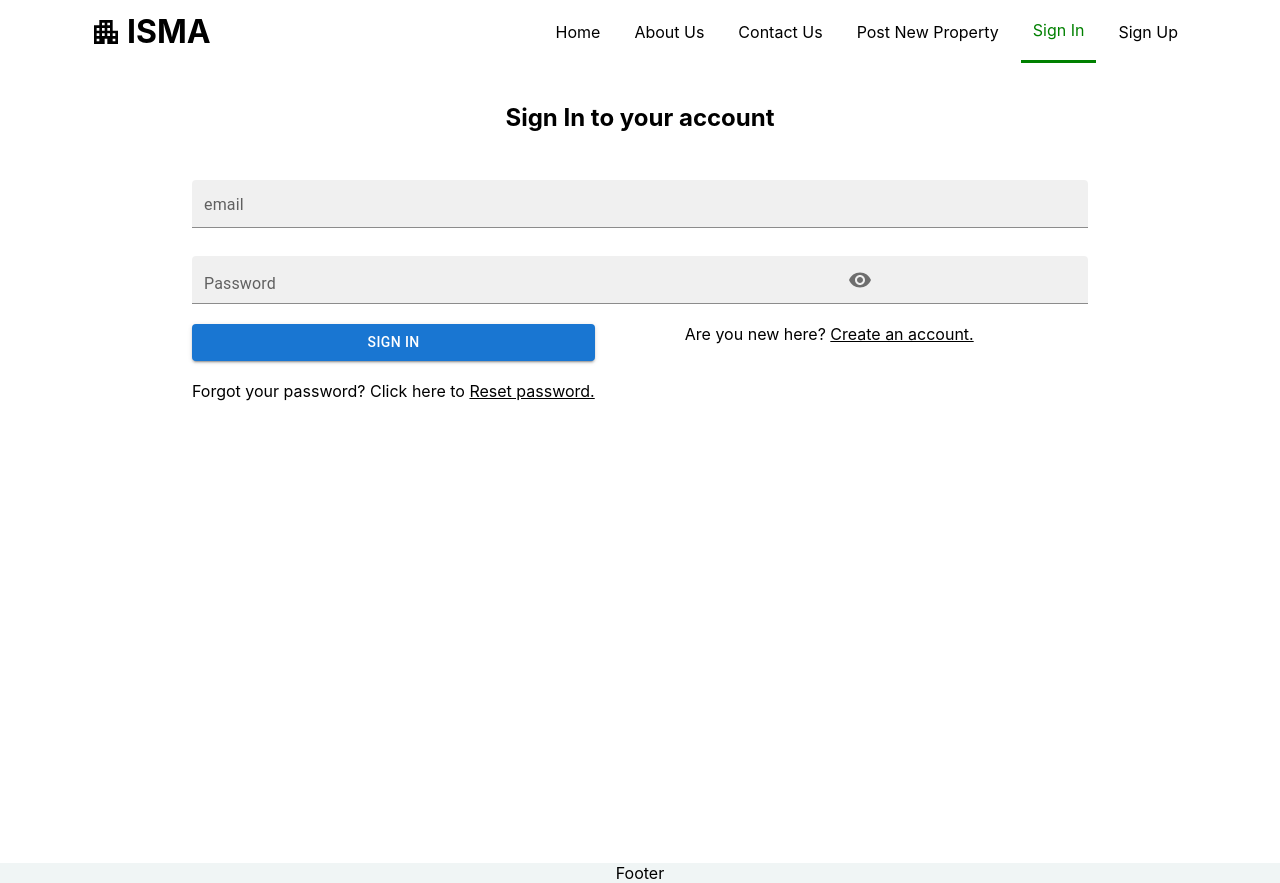
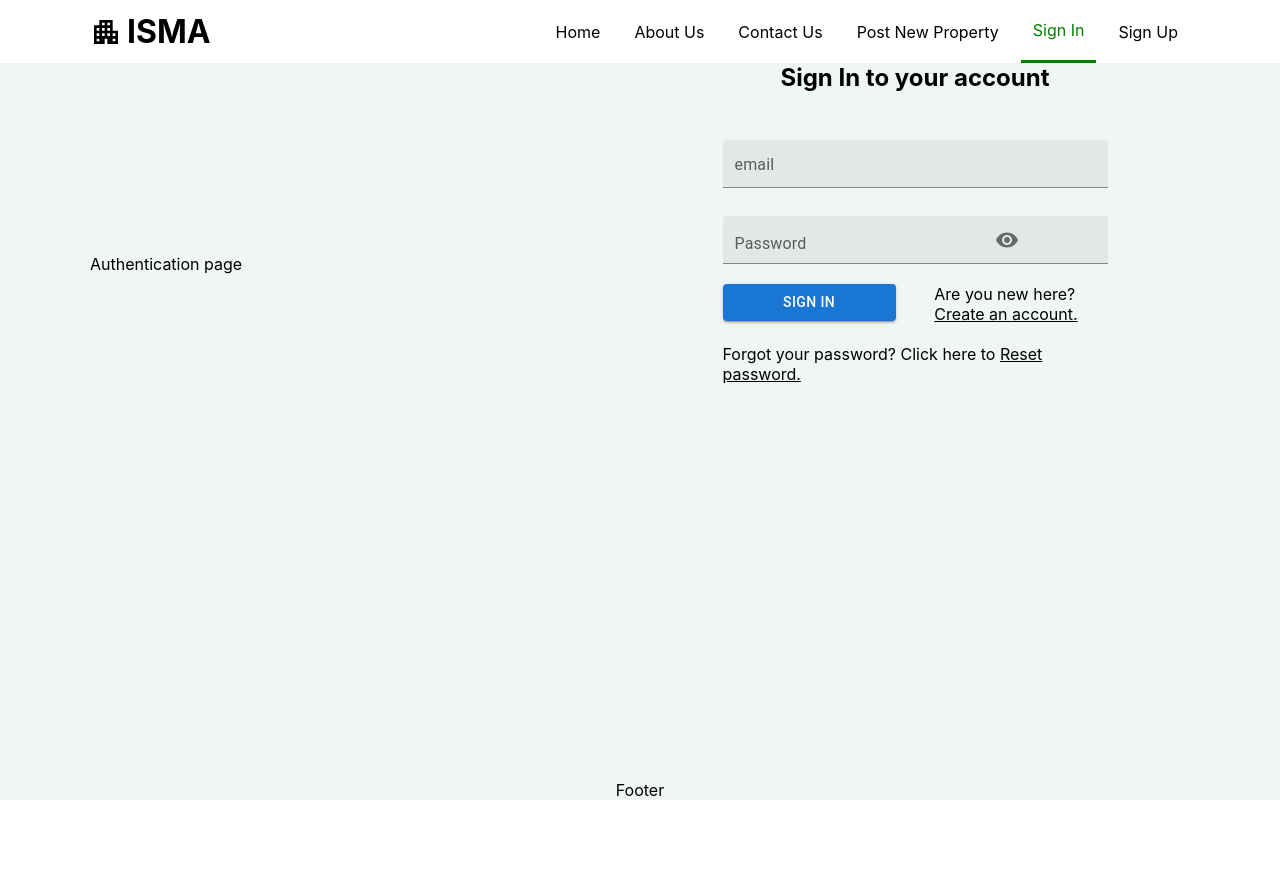
Before and after one commit to hirwajeaneric/apartment-sharing-web-app, a React (Create React App) app: page /signin in a window 1280 px wide. After the commit the page ends 800 px from the top, so only its background shows below. Built offline with nearby package versions, Linux system fonts and the light colour scheme.

Commit message:
Adjustments on the auth page

```diff
--- a/src/App.js
+++ b/src/App.js
@@ -21,10 +21,11 @@ import ReportPreview from './pages/ReportPreview';
 import TenantInfo from './pages/TenantInfo';
 import ErrorPage from './pages/ErrorPage';
 import PostProperty from './pages/PostProperty';
-import Signin from './pages/Signin';
-import Signup from './pages/Signup';
-import ResetPassword from './pages/ResetPassword';
-import RequestPasswordReset from './pages/RequestPasswordReset';
+import Signin from './pages/authentication/Signin';
+import Signup from './pages/authentication/Signup';
+import ResetPassword from './pages/authentication/ResetPassword';
+import RequestPasswordReset from './pages/authentication/RequestPasswordReset';
+import Auth from './pages/authentication/Auth';
 
 function App() {
   return (
@@ -39,10 +40,12 @@ function App() {
             <Route path='' element={<Home />} />
             <Route path='property/:id' element={<PropertyDetailsHome />} />
 
-            <Route path='signin' element={<Signin />} />
-            <Route path='signup' element={<Signup />} />
-            <Route path='reset-password' element={<ResetPassword />} />
-            <Route path='forgot-password' element={<RequestPasswordReset />} />
+            <Route path='' element={<Auth />}>
+              <Route path='signin' element={<Signin />} />
+              <Route path='signup' element={<Signup />} />
+              <Route path='reset-password' element={<ResetPassword />} />
+              <Route path='forgot-password' element={<RequestPasswordReset />} />
+            </Route>
 
             {/* Unrestricted Routes  */}
             <Route path='post' element={localStorage.getItem(`usrTkn`) ? <PostProperty /> : <Navigate replace to='/signin' />} />
--- a/src/components/styled-components/authenticationPages.jsx
+++ b/src/components/styled-components/authenticationPages.jsx
@@ -89,11 +89,11 @@ export const AuthPagesContainer = styled.div`
 `;
 
 export const AuthenticationPageContainer = styled.div`
-    margin: 0 auto;
-    height: 100%;
-    min-height: 100vh;
+    display: flex;
+    flex-direction: row;
+    justify-content: space-between;
+    align-items: flex-start;
     width: 100%;
-    background: white;
 
     @media (max-width: 1080px) {
 
@@ -109,8 +109,7 @@ export const AuthenticationPageContainer = styled.div`
 `;
 
 export const InnerContainer = styled.div`
-    margin-top: 40px;
-    width: 100%;
+    width: 50%;
     display: flex;
     flex-direction: column;
     align-items: center;
--- a/src/components/styled-components/generalComponents.jsx
+++ b/src/components/styled-components/generalComponents.jsx
@@ -102,13 +102,14 @@ export const TwoSidedContainer = styled.div`
     justify-content: space-between;
     align-items: center;
     width: 100%;
+    flex-wrap: nowrap;
 
     @media (max-width: 1080px) {
 
     }
 
     @media (max-width: 768px) {
-
+        flex-wrap: wrap;
     }
 
     @media (max-width: 480px) {
--- /dev/null
+++ b/src/pages/authentication/Auth.jsx
@@ -0,0 +1,16 @@
+import React from 'react'
+import { Outlet } from 'react-router-dom'
+import { FullWidthContainer, PageSizedContainer, TwoSidedContainer } from '../../components/styled-components/generalComponents'
+
+export default function Auth() {
+  return (
+    <FullWidthContainer>
+        <PageSizedContainer>
+            <TwoSidedContainer>
+                <div>Authentication page</div>
+                <Outlet />
+            </TwoSidedContainer>
+        </PageSizedContainer>
+    </FullWidthContainer>
+  )
+}
--- a/src/pages/Signup.jsx
+++ b/src/pages/authentication/ResetPassword.jsx
@@ -1,10 +1,7 @@
-import { Button, TextField } from '@mui/material';
-import Snackbar from '@mui/material/Snackbar';
-import MuiAlert from '@mui/material/Alert';
-import React, { useState } from 'react';
-import { Link } from 'react-router-dom';
-import { AuthenticationPageContainer, AuthFormContainer, CommandButtons, InnerContainer } from '../components/styled-components/authenticationPages';
-import axios from 'axios';
+import { Button } from '@mui/material';
+import React, { useState } from 'react'
+import { Link, useParams } from 'react-router-dom'
+import { AuthenticationPageContainer, AuthFormContainer, InnerContainer } from '../../components/styled-components/authenticationPages';
 
 import InputLabel from '@mui/material/InputLabel';
 import IconButton from '@mui/material/IconButton';
@@ -14,20 +11,25 @@ import FormControl from '@mui/material/FormControl';
 import Visibility from '@mui/icons-material/Visibility';
 import VisibilityOff from '@mui/icons-material/VisibilityOff';
 import { Helmet } from 'react-helmet-async';
-import Apis from '../utils/APIS';
+import Snackbar from '@mui/material/Snackbar';
+import MuiAlert from '@mui/material/Alert';
+import axios from 'axios';
+import Apis from '../../utils/APIS';
 
 const Alert = React.forwardRef(function Alert(props, ref) {
   return <MuiAlert elevation={6} ref={ref} variant="filled" {...props} />;
 });
 
 
-const Signup = () => {
+const ResetPassword = () => {
+  const params = useParams();
+
   // States
-  const [showPassword, setShowPassword] = useState(false);
-  const [formData, setFormData] = useState({ fullName: '', email: '', phone: '', role: 'admin', password: '' });
+  const [showPassword, setShowPassword] = React.useState(false);
+  const [formData, setFormData] = useState({ password: '' });
   const [progress, setProgress] = useState({ value: '', disabled: false});
   const [open, setOpen] = useState(false);
-  const [responseMessage, setResponseMessage] = useState({ message: '', severity: ''});
+  const [responseMessage, setResponseMessage] = useState({ message: '', severity: ''})
 
   const handleClose = (event, reason) => {
     if (reason === 'clickaway') {
@@ -41,28 +43,40 @@ const Signup = () => {
   const handleClickShowPassword = () => setShowPassword((show) => !show);
   const handleMouseDownPassword = (event) => { event.preventDefault() };
 
+  // Reseting the password
   const submitForm = (e) => {
     e.preventDefault();
+    const data = {};
+    const { password } = formData;
+    data.password = password;
 
-    if (formData.fullName.length <= 3) {
-      setResponseMessage({ message: 'Your name must be more than 3 characters long ', severity: 'error' });
+    if (data.password === '') {
+      setResponseMessage({ message: 'You must provide a password.', severity: 'error' });
       setOpen(true);
       return;
     } else {
-      setProgress({ value: 'Signing up ...', disabled: true });
+      setProgress({ value: 'Reseting password ...', disabled: true});
 
-      axios.post(Apis.userApis.signUp, formData)
+      // Setting headers
+      const config = {
+        headers: {
+          'Authorization' : `Bearer ${params.token}`,
+        }
+      }
+
+      // API Call
+      axios.put(`${Apis.userApis.resetPassword}${params.userId}`, data, config)
       .then(response => {
         setTimeout(()=>{
-          if (response.status === 201) {
-            const { token, ...userInfo } = response.data.user;
-
+          if (response.status === 200) {
+            setResponseMessage({ message: response.data.message, severity: 'success' });
+            setOpen(true);
             setProgress({ value: '', disabled: false });
-            localStorage.setItem('admnInfo', JSON.stringify(userInfo));
-            localStorage.setItem('admnTkn', token);
-            window.location.replace('/admin/');
           }
         }, 2000);
+        setTimeout(()=>{
+          window.location.replace('../signin');
+        },2000);
       })
       .catch(error => {
         if (error.response && error.response.status >= 400 && error.response.status <= 500) {
@@ -71,34 +85,31 @@ const Signup = () => {
           setProgress({ value: '', disabled: false });
         }
       });
-
     }
   }
 
   return (
-    <AuthenticationPageContainer>
+    <>
       <Helmet>
-        <title>Create an account</title>
-        <meta name="description" content={`Admin sign up form.`} />
+        <title>Reset Password</title>
+        <meta name="description" content={`Change password`} />
       </Helmet>
+
       <InnerContainer>
-        <h2 style={{ textAlign: 'center' }}>Create an account</h2>
+        <h2 style={{ textAlign: 'center' }}>Reset Password</h2>
         <AuthFormContainer onSubmit={submitForm}>
-          <TextField id="fullName" sx={{ m: 1, width: '40ch' }}  size='small' label="Full name" variant="filled" name='fullName' value={formData.fullName || ''} onChange={handleChange}/>
-          <TextField id="email" sx={{ m: 1, width: '40ch' }}  size='small' label="Email" variant="filled" name='email' value={formData.email || ''} onChange={handleChange}/>
-          <TextField id="phone" sx={{ m: 1, width: '40ch' }}  size='small' label="Phone" variant="filled" name='phone' value={formData.phone || ''} onChange={handleChange}/>
           <FormControl variant="filled">
-            <InputLabel htmlFor="filled-adornment-password">Password</InputLabel>
+            <InputLabel htmlFor="filled-adornment-password">New Password</InputLabel>
             <FilledInput id="filled-adornment-password" type={showPassword ? 'text' : 'password'} size='small' name='password' value={formData.password || ''} onChange={handleChange}
               endAdornment={<InputAdornment position="end"><IconButton aria-label="toggle password visibility"onClick={handleClickShowPassword} onMouseDown={handleMouseDownPassword} edge="end">{showPassword ? <VisibilityOff /> : <Visibility />}</IconButton></InputAdornment>}
             />
           </FormControl>
-          <CommandButtons>
-            {!progress.disabled && <Button type='submit' variant='contained' size='medium' color='primary'>Sign up </Button>}
-            {progress.disabled && <Button type='submit' variant='contained' size='medium' color='primary' disabled>{progress.value} </Button>}
 
-            <p>Do you already have an account? <Link style={{color: 'black'}} to={'../signin'}>Sign In Here</Link></p>
-          </CommandButtons>
+          <div style={{ display: 'flex', flexDirection: 'column', width: '100%', justifyContent: 'space-between', alignItems: 'flex-start' }}>
+            {!progress.disabled && <Button type='submit' style={{width: '100%' }} variant='contained' size='medium' color='primary'>Update password </Button>}
+            {progress.disabled && <Button type='submit' style={{width: '100%' }} variant='contained' size='medium' color='primary' disabled>{progress.value}</Button>}
+            <p style={{ width: '100%', marginTop: '20px', textAlign: 'center' }}>Do you want to sign in? <Link style={{color: 'black'}} to={'../signin'}>Sign in.</Link></p>
+          </div>
         </AuthFormContainer>
       </InnerContainer>
 
@@ -106,8 +117,8 @@ const Signup = () => {
       <Snackbar open={open} autoHideDuration={6000} onClose={handleClose}>
         <Alert onClose={handleClose} severity={responseMessage.severity} sx={{ width: '100%' }}>{responseMessage.message}</Alert>
       </Snackbar>
-    </AuthenticationPageContainer>
+    </>
   )
 }
 
-export default Signup;
+export default ResetPassword
--- a/src/pages/ResetPassword.jsx
+++ b/src/pages/authentication/Signin.jsx
@@ -1,7 +1,8 @@
-import { Button } from '@mui/material';
+import { Button, TextField } from '@mui/material';
 import React, { useState } from 'react'
-import { Link, useParams } from 'react-router-dom'
-import { AuthenticationPageContainer, AuthFormContainer, InnerContainer } from '../components/styled-components/authenticationPages';
+import { Link } from 'react-router-dom'
+import { AuthenticationPageContainer, AuthFormContainer, CommandButtons, InnerContainer } from '../../components/styled-components/authenticationPages'
+import APIS from '../../utils/APIS';
 
 import InputLabel from '@mui/material/InputLabel';
 import IconButton from '@mui/material/IconButton';
@@ -14,19 +15,15 @@ import { Helmet } from 'react-helmet-async';
 import Snackbar from '@mui/material/Snackbar';
 import MuiAlert from '@mui/material/Alert';
 import axios from 'axios';
-import Apis from '../utils/APIS';
 
 const Alert = React.forwardRef(function Alert(props, ref) {
   return <MuiAlert elevation={6} ref={ref} variant="filled" {...props} />;
 });
 
-
-const ResetPassword = () => {
-  const params = useParams();
-
+const Signin = () => {
   // States
   const [showPassword, setShowPassword] = React.useState(false);
-  const [formData, setFormData] = useState({ password: '' });
+  const [formData, setFormData] = useState({ email: '', registrationNumber: 0, password: '' });
   const [progress, setProgress] = useState({ value: '', disabled: false});
   const [open, setOpen] = useState(false);
   const [responseMessage, setResponseMessage] = useState({ message: '', severity: ''})
@@ -43,40 +40,34 @@ const ResetPassword = () => {
   const handleClickShowPassword = () => setShowPassword((show) => !show);
   const handleMouseDownPassword = (event) => { event.preventDefault() };
 
-  // Reseting the password
   const submitForm = (e) => {
     e.preventDefault();
-    const data = {};
-    const { password } = formData;
-    data.password = password;
 
-    if (data.password === '') {
-      setResponseMessage({ message: 'You must provide a password.', severity: 'error' });
+    const { email, password } = formData;
+
+    if (!email) {
+      setResponseMessage({ message: 'Email address must be provided.', severity: 'error' });
+      setOpen(true);
+      return;
+    } else if (!password) {
+      setResponseMessage({ message: 'Password is required.', severity: 'error' });
       setOpen(true);
       return;
     } else {
-      setProgress({ value: 'Reseting password ...', disabled: true});
+      setProgress({ value: 'Signing in ...', disabled: true});
 
-      // Setting headers
-      const config = {
-        headers: {
-          'Authorization' : `Bearer ${params.token}`,
-        }
-      }
-
-      // API Call
-      axios.put(`${Apis.userApis.resetPassword}${params.userId}`, data, config)
+      axios.post(APIS.userApis.signIn, formData)
       .then(response => {
         setTimeout(()=>{
           if (response.status === 200) {
-            setResponseMessage({ message: response.data.message, severity: 'success' });
-            setOpen(true);
+            const { token, ...userInfo } = response.data.user;
+
             setProgress({ value: '', disabled: false });
+            localStorage.setItem('admnInfo', JSON.stringify(userInfo));
+            localStorage.setItem('admnTkn', token);
+            window.location.replace('/admin/');
           }
         }, 2000);
-        setTimeout(()=>{
-          window.location.replace('../signin');
-        },2000);
       })
       .catch(error => {
         if (error.response && error.response.status >= 400 && error.response.status <= 500) {
@@ -89,26 +80,29 @@ const ResetPassword = () => {
   }
 
   return (
-    <AuthenticationPageContainer>
+    <>
       <Helmet>
-        <title>Reset Password</title>
-        <meta name="description" content={`Change password`} />
+        <title>Sign In</title>
+        <meta name="description" content={`Sign in to your ISMA Account.`} />
       </Helmet>
-
       <InnerContainer>
-        <h2 style={{ textAlign: 'center' }}>Reset Password</h2>
+        <h2 style={{ textAlign: 'center' }}>Sign In to your account</h2>
         <AuthFormContainer onSubmit={submitForm}>
+          <TextField id="filled-basic" sx={{ m: 1, width: '40ch' }}  size='small' label="email" variant="filled" name='email' value={formData.email || ''} onChange={handleChange}/>
           <FormControl variant="filled">
-            <InputLabel htmlFor="filled-adornment-password">New Password</InputLabel>
+            <InputLabel htmlFor="filled-adornment-password">Password</InputLabel>
             <FilledInput id="filled-adornment-password" type={showPassword ? 'text' : 'password'} size='small' name='password' value={formData.password || ''} onChange={handleChange}
               endAdornment={<InputAdornment position="end"><IconButton aria-label="toggle password visibility"onClick={handleClickShowPassword} onMouseDown={handleMouseDownPassword} edge="end">{showPassword ? <VisibilityOff /> : <Visibility />}</IconButton></InputAdornment>}
             />
           </FormControl>
+          <CommandButtons>
+            {!progress.disabled && <Button type='submit' variant='contained' size='medium' color='primary'>Sign in </Button>}
+            {progress.disabled && <Button type='submit' variant='contained' size='medium' color='primary' disabled>Signing in ... </Button>}
 
-          <div style={{ display: 'flex', flexDirection: 'column', width: '100%', justifyContent: 'space-between', alignItems: 'flex-start' }}>
-            {!progress.disabled && <Button type='submit' style={{width: '100%' }} variant='contained' size='medium' color='primary'>Update password </Button>}
-            {progress.disabled && <Button type='submit' style={{width: '100%' }} variant='contained' size='medium' color='primary' disabled>{progress.value}</Button>}
-            <p style={{ width: '100%', marginTop: '20px', textAlign: 'center' }}>Do you want to sign in? <Link style={{color: 'black'}} to={'../signin'}>Sign in.</Link></p>
+            <p>Are you new here? <Link style={{color: 'black'}} to={'../signup'}>Create an account.</Link></p>
+          </CommandButtons>
+          <div>
+          <p style={{ width: '100%' }}>Forgot your password? Click here to <Link style={{color: 'black'}} to={'../forgot-password'}>Reset password.</Link></p>
           </div>
         </AuthFormContainer>
       </InnerContainer>
@@ -117,8 +111,8 @@ const ResetPassword = () => {
       <Snackbar open={open} autoHideDuration={6000} onClose={handleClose}>
         <Alert onClose={handleClose} severity={responseMessage.severity} sx={{ width: '100%' }}>{responseMessage.message}</Alert>
       </Snackbar>
-    </AuthenticationPageContainer>
+    </>
   )
 }
 
-export default ResetPassword
+export default Signin
--- a/src/pages/Signin.jsx
+++ b/src/pages/authentication/Signup.jsx
@@ -1,8 +1,10 @@
 import { Button, TextField } from '@mui/material';
-import React, { useState } from 'react'
-import { Link } from 'react-router-dom'
-import { AuthenticationPageContainer, AuthFormContainer, CommandButtons, InnerContainer } from '../components/styled-components/authenticationPages'
-import APIS from '../utils/APIS';
+import Snackbar from '@mui/material/Snackbar';
+import MuiAlert from '@mui/material/Alert';
+import React, { useState } from 'react';
+import { Link } from 'react-router-dom';
+import { AuthenticationPageContainer, AuthFormContainer, CommandButtons, InnerContainer } from '../../components/styled-components/authenticationPages';
+import axios from 'axios';
 
 import InputLabel from '@mui/material/InputLabel';
 import IconButton from '@mui/material/IconButton';
@@ -12,21 +14,20 @@ import FormControl from '@mui/material/FormControl';
 import Visibility from '@mui/icons-material/Visibility';
 import VisibilityOff from '@mui/icons-material/VisibilityOff';
 import { Helmet } from 'react-helmet-async';
-import Snackbar from '@mui/material/Snackbar';
-import MuiAlert from '@mui/material/Alert';
-import axios from 'axios';
+import Apis from '../../utils/APIS';
 
 const Alert = React.forwardRef(function Alert(props, ref) {
   return <MuiAlert elevation={6} ref={ref} variant="filled" {...props} />;
 });
 
-const Signin = () => {
+
+const Signup = () => {
   // States
-  const [showPassword, setShowPassword] = React.useState(false);
-  const [formData, setFormData] = useState({ email: '', registrationNumber: 0, password: '' });
+  const [showPassword, setShowPassword] = useState(false);
+  const [formData, setFormData] = useState({ fullName: '', email: '', phone: '', role: 'admin', password: '' });
   const [progress, setProgress] = useState({ value: '', disabled: false});
   const [open, setOpen] = useState(false);
-  const [responseMessage, setResponseMessage] = useState({ message: '', severity: ''})
+  const [responseMessage, setResponseMessage] = useState({ message: '', severity: ''});
 
   const handleClose = (event, reason) => {
     if (reason === 'clickaway') {
@@ -43,23 +44,17 @@ const Signin = () => {
   const submitForm = (e) => {
     e.preventDefault();
 
-    const { email, password } = formData;
-
-    if (!email) {
-      setResponseMessage({ message: 'Email address must be provided.', severity: 'error' });
-      setOpen(true);
-      return;
-    } else if (!password) {
-      setResponseMessage({ message: 'Password is required.', severity: 'error' });
+    if (formData.fullName.length <= 3) {
+      setResponseMessage({ message: 'Your name must be more than 3 characters long ', severity: 'error' });
       setOpen(true);
       return;
     } else {
-      setProgress({ value: 'Signing in ...', disabled: true});
+      setProgress({ value: 'Signing up ...', disabled: true });
 
-      axios.post(APIS.userApis.signIn, formData)
+      axios.post(Apis.userApis.signUp, formData)
       .then(response => {
         setTimeout(()=>{
-          if (response.status === 200) {
+          if (response.status === 201) {
             const { token, ...userInfo } = response.data.user;
 
             setProgress({ value: '', disabled: false });
@@ -76,19 +71,22 @@ const Signin = () => {
           setProgress({ value: '', disabled: false });
         }
       });
+
     }
   }
 
   return (
-    <AuthenticationPageContainer>
+    <>
       <Helmet>
-        <title>Sign In</title>
-        <meta name="description" content={`Sign in to your ISMA Account.`} />
+        <title>Create an account</title>
+        <meta name="description" content={`Admin sign up form.`} />
       </Helmet>
       <InnerContainer>
-        <h2 style={{ textAlign: 'center' }}>Sign In to your account</h2>
+        <h2 style={{ textAlign: 'center' }}>Create an account</h2>
         <AuthFormContainer onSubmit={submitForm}>
-          <TextField id="filled-basic" sx={{ m: 1, width: '40ch' }}  size='small' label="email" variant="filled" name='email' value={formData.email || ''} onChange={handleChange}/>
+          <TextField id="fullName" sx={{ m: 1, width: '40ch' }}  size='small' label="Full name" variant="filled" name='fullName' value={formData.fullName || ''} onChange={handleChange}/>
+          <TextField id="email" sx={{ m: 1, width: '40ch' }}  size='small' label="Email" variant="filled" name='email' value={formData.email || ''} onChange={handleChange}/>
+          <TextField id="phone" sx={{ m: 1, width: '40ch' }}  size='small' label="Phone" variant="filled" name='phone' value={formData.phone || ''} onChange={handleChange}/>
           <FormControl variant="filled">
             <InputLabel htmlFor="filled-adornment-password">Password</InputLabel>
             <FilledInput id="filled-adornment-password" type={showPassword ? 'text' : 'password'} size='small' name='password' value={formData.password || ''} onChange={handleChange}
@@ -96,14 +94,11 @@ const Signin = () => {
             />
           </FormControl>
           <CommandButtons>
-            {!progress.disabled && <Button type='submit' variant='contained' size='medium' color='primary'>Sign in </Button>}
-            {progress.disabled && <Button type='submit' variant='contained' size='medium' color='primary' disabled>Signing in ... </Button>}
+            {!progress.disabled && <Button type='submit' variant='contained' size='medium' color='primary'>Sign up </Button>}
+            {progress.disabled && <Button type='submit' variant='contained' size='medium' color='primary' disabled>{progress.value} </Button>}
 
-            <p>Are you new here? <Link style={{color: 'black'}} to={'../signup'}>Create an account.</Link></p>
+            <p>Do you already have an account? <Link style={{color: 'black'}} to={'../signin'}>Sign In Here</Link></p>
           </CommandButtons>
-          <div>
-          <p style={{ width: '100%' }}>Forgot your password? Click here to <Link style={{color: 'black'}} to={'../forgot-password'}>Reset password.</Link></p>
-          </div>
         </AuthFormContainer>
       </InnerContainer>
 
@@ -111,8 +106,8 @@ const Signin = () => {
       <Snackbar open={open} autoHideDuration={6000} onClose={handleClose}>
         <Alert onClose={handleClose} severity={responseMessage.severity} sx={{ width: '100%' }}>{responseMessage.message}</Alert>
       </Snackbar>
-    </AuthenticationPageContainer>
+    </>
   )
 }
 
-export default Signin
+export default Signup;
```
Also changed, not shown: src/pages/authentication/RequestPasswordReset.jsx (renamed from src/pages/RequestPasswordReset.jsx, +4 -4 lines).
